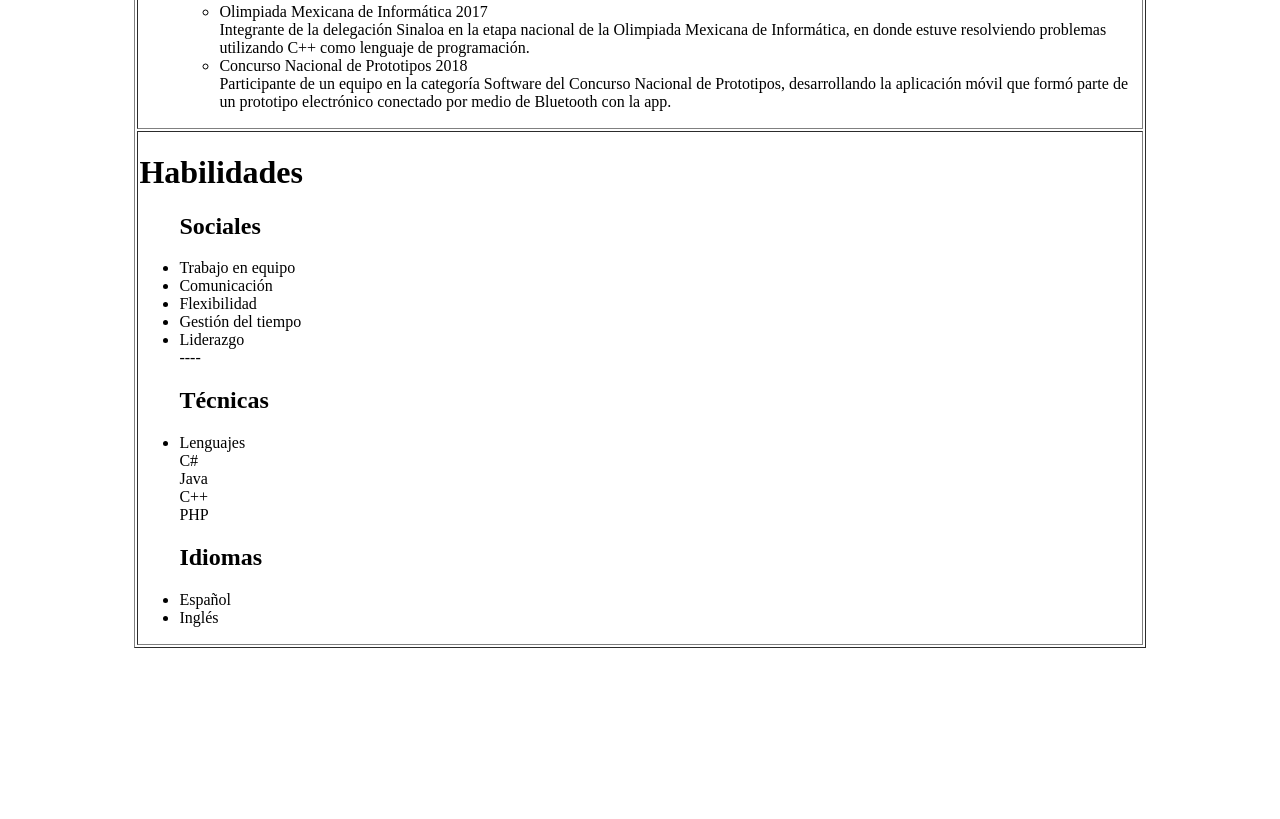
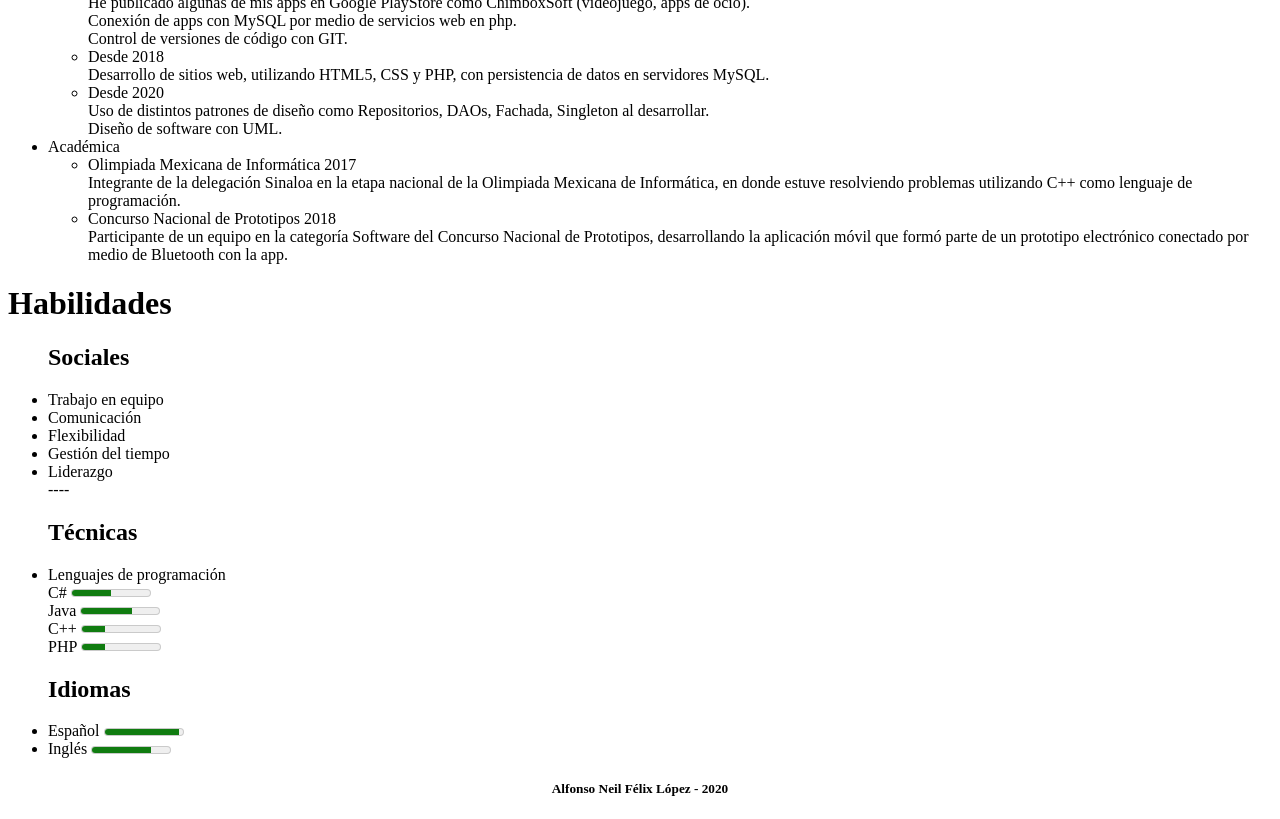
Before and after one commit to Chimbox/curriculum, a plain HTML site: page index.html in a window 1280 px wide. Shown: the part 1092-1911 px from the top of the page. Before the commit the page ends 1748 px from the top, so only its background shows below. Drawn offline with Linux system fonts and the light colour scheme.

Commit message:
Con etiquetas semánticas

```diff
--- a/index.html
+++ b/index.html
@@ -11,31 +11,28 @@
 </head>
 
 <body>
-    <table align="center" width="80%" border="1px">
-        <tr>
-            <td width="70%">
+    <div class="datos">
         <h1>Alfonso Neil Félix López</h1>
         <ul>
             <li>Santa Clara 25, Guasave, Sinaloa</li>
             <li><a href="mailto:chimboxsoftgve@gmail.com">chimboxsoftgve@gmail.com</a></li>
             <li><a href="tel:+526871084416">(687) 108 44 16</a></li>
-                    <li><a href="https://www.linkedin.com/in/alfonso-neil-felix-lopez/">linkedin.com/in/alfonso-neil-felix-lopez</a></li>
+            <li><a
+                    href="https://www.linkedin.com/in/alfonso-neil-felix-lopez/">linkedin.com/in/alfonso-neil-felix-lopez</a>
+            </li>
         </ul>
-            </td>
-            <td>
-                <img src="images/profile.jpg" alt="Foto de Alfonso Félix" width="100%">
-            </td>
-        </tr>
-        <tr>
-            <td>
+
+        <img src="images/profile.jpg" alt="Foto de Alfonso Félix" width="15%">
+    </div>
+    <div class="autodescripcion">
         <h1>Sobre mí</h1>
         <p>Soy un joven apasionado por las múltiples ramas de la informática como la programación,
             comunicación, seguridad e ingeniería de software. Gracias a mi pasión por lo mencionado,
             he conocido muchas personas que me han hecho crecer como persona, aprendiendo a mejorar
             con base en mis errores, creciendo y madurando con la ética que me provee el ambiente en
             el que desempeño mis actividades.</p>
-            </td>
-            <td>
+    </div>
+    <div class="infoacademica">
         <h2>Educación</h2>
         <ul>
             <li>
@@ -53,10 +50,8 @@
                 </p>
             </li>
         </ul>
-            </td>
-        </tr>
-        <tr>
-            <td colspan="2">
+    </div>
+    <div class="experiencia">
         <h1>Experiencia</h1>
         <ul>
             <li>Laboral
@@ -65,7 +60,8 @@
                     Práctica profesional como programador
                     <li>Año: 2017</li>
                     <li>Puesto: Programador Android <br>
-                                Desarrollador de aplicaciones móviles para sistema operativo Android en lenguaje Java utilizando Android Studio.
+                        Desarrollador de aplicaciones móviles para sistema operativo Android en lenguaje Java
+                        utilizando Android Studio.
                     </li>
                 </ul>
             </li>
@@ -74,7 +70,8 @@
                 <ul>
                     <li>Desde 2009
                         <br>
-                                Configuración de servidores web, bases de datos y de videojuegos, aplicándolos al uso del mismo (videojuego).
+                        Configuración de servidores web, bases de datos y de videojuegos, aplicándolos al uso del
+                        mismo (videojuego).
                     </li>
                     <li>Desde 2009
                         <br>
@@ -84,27 +81,33 @@
                         Desde 2016
                         <br>
                         Desarrollador de aplicaciones de escritorio en distintos lenguajes de programación.<br>
-                                He desarrollado sistemas de venta conectados a servidores de base de datos MySQL y Microsoft SQL.<br>
-                                Desarrollo de aplicaciones de estadística con fines académicos (análisis de regresión lineal simple, histogramas, ojivas, etc.),
-                                se encuentran publicadas en mi sitio personal <a href="https://chimboxsoft.com">ChimboxSoft.com</a>
+                        He desarrollado sistemas de venta conectados a servidores de base de datos MySQL y Microsoft
+                        SQL.<br>
+                        Desarrollo de aplicaciones de estadística con fines académicos (análisis de regresión lineal
+                        simple, histogramas, ojivas, etc.),
+                        se encuentran publicadas en mi sitio personal <a
+                            href="https://chimboxsoft.com">ChimboxSoft.com</a>
                     </li>
                     <li>
                         Desde 2017
                         <br>
                         Desarrollador de aplicaciones móviles para sistema operativo Android, en Android Studio.<br>
-                                He publicado algunas de mis apps en Google PlayStore como ChimboxSoft (videojuego, apps de ocio).<br>
+                        He publicado algunas de mis apps en Google PlayStore como ChimboxSoft (videojuego, apps de
+                        ocio).<br>
                         Conexión de apps con MySQL por medio de servicios web en php.<br>
                         Control de versiones de código con GIT.
                     </li>
                     <li>
                         Desde 2018
                         <br>
-                                Desarrollo de sitios web, utilizando HTML5, CSS y PHP, con persistencia de datos en servidores MySQL.
+                        Desarrollo de sitios web, utilizando HTML5, CSS y PHP, con persistencia de datos en
+                        servidores MySQL.
                     </li>
                     <li>
                         Desde 2020
                         <br>
-                                Uso de distintos patrones de diseño como Repositorios, DAOs, Fachada, Singleton al desarrollar.<br>
+                        Uso de distintos patrones de diseño como Repositorios, DAOs, Fachada, Singleton al
+                        desarrollar.<br>
                         Diseño de software con UML.
                     </li>
                 </ul>
@@ -112,20 +115,21 @@
             <li>Académica<br>
                 <ul>
                     <li>Olimpiada Mexicana de Informática 2017<br>
-                                Integrante de la delegación Sinaloa en la etapa nacional de la Olimpiada Mexicana de Informática, en donde
+                        Integrante de la delegación Sinaloa en la etapa nacional de la Olimpiada Mexicana de
+                        Informática, en donde
                         estuve resolviendo problemas utilizando C++ como lenguaje de programación.
                     </li>
                     <li>Concurso Nacional de Prototipos 2018<br>
-                                Participante de un equipo en la categoría Software del Concurso Nacional de Prototipos, desarrollando la aplicación
-                                móvil que formó parte de un prototipo electrónico conectado por medio de Bluetooth con la app.
+                        Participante de un equipo en la categoría Software del Concurso Nacional de Prototipos,
+                        desarrollando la aplicación
+                        móvil que formó parte de un prototipo electrónico conectado por medio de Bluetooth con la
+                        app.
                     </li>
                 </ul>
             </li>
         </ul>
-            </td>
-        </tr>
-        <tr>
-            <td colspan="2">
+    </div>
+    <div class="habilidades">
         <h1>Habilidades</h1>
         <ul>
             <h2>Sociales</h2>
@@ -136,19 +140,23 @@
             <li>Liderazgo</li>
             ----
             <h2>Técnicas</h2>
-                    <li>Lenguajes<br>
-                        C#<br>
-                        Java<br>
-                        C++<br>
-                        PHP</br>
+            <li>Lenguajes de programación<br>
+                C# <meter max="10" value="5">C#</meter><br>
+                Java <meter max="10" value="6.5">Java</meter><br>
+                C++ <meter max="10" value="3">C++</meter><br>
+                PHP <meter max="10" value="3">PHP</meter><br>
             </li>
             <h2>Idiomas</h2>
-                    <li>Español</li>
-                    <li>Inglés</li>
+            <li>Español <meter max="10" value="9.5">Español</meter></li>
+            <li>Inglés <meter max="10" value="7.5">Inglés</meter></li>
         </ul>
-            </td>
-        </tr>
-    </table>
+    </div>
+
 </body>
+<footer>
+    <div class="firma">
+        <h5 align="center">Alfonso Neil Félix López - 2020</h5>
+    </div>
+</footer>
 
 </html>
```
Lines whose indentation alone changed are shown as unchanged.
